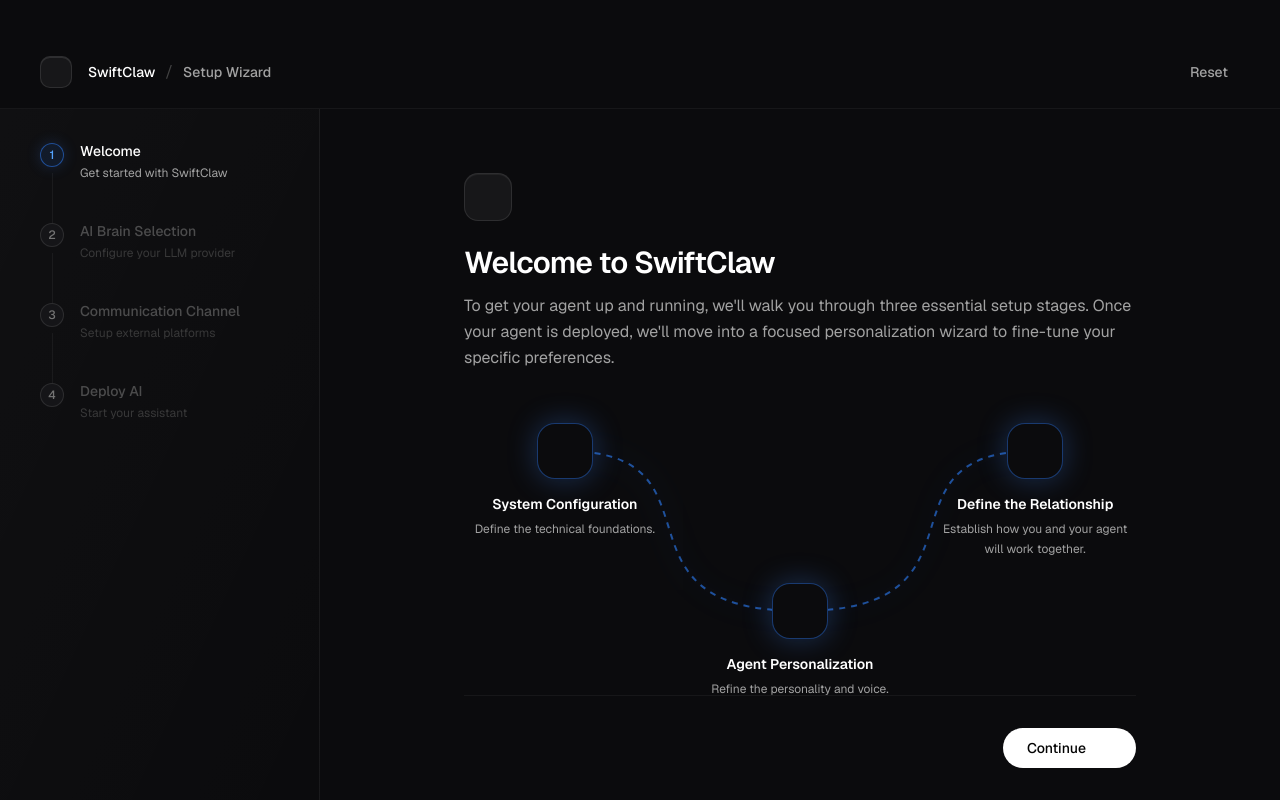
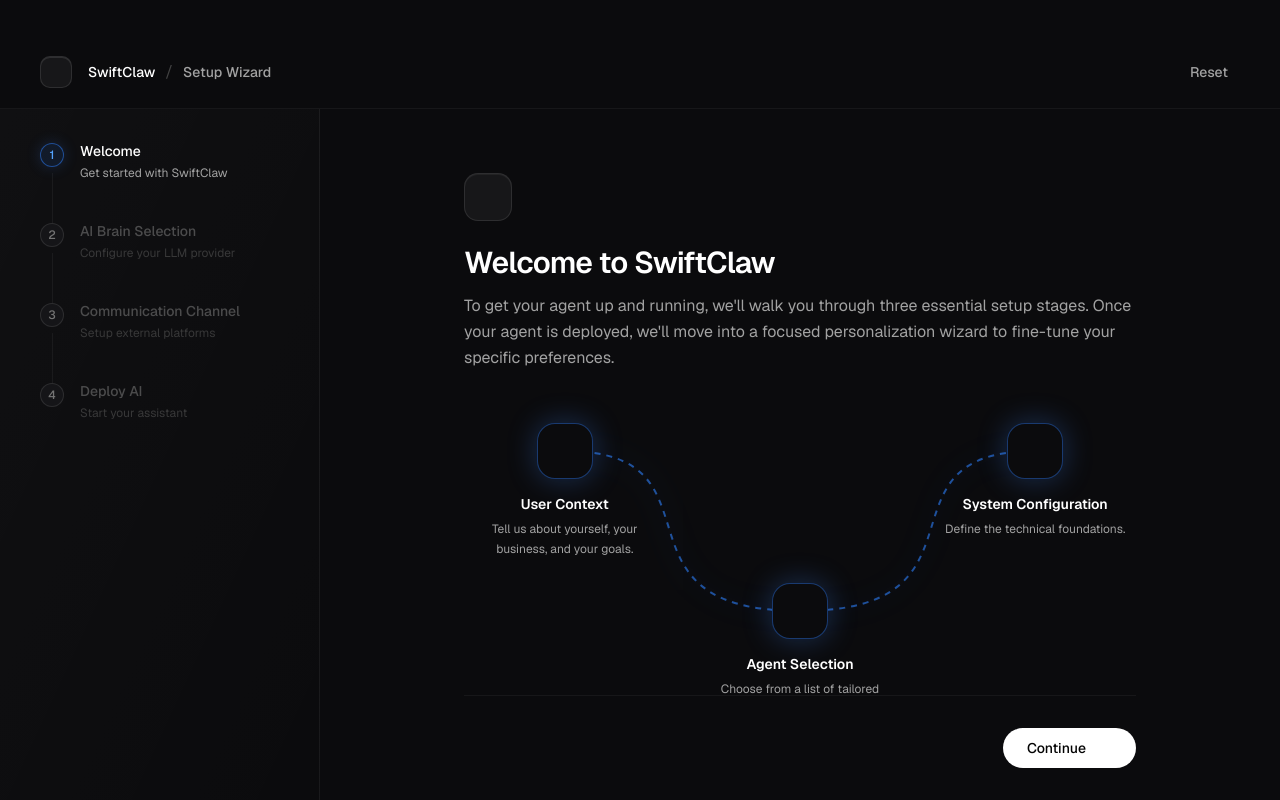
Before and after one commit to anthonyyoo24/swiftclaw-app, a Next.js app: page /onboarding in a window 1280 px wide. Built offline with nearby package versions, Linux system fonts and the light colour scheme; some icons are missing.

Commit message:
Updated onboarding text to System Configuration in WelcomeIllustration and changed WizardFooter disabled button cursor to not-allowed for better UX consistency.

```diff
--- a/src/components/onboarding/setup-wizard/WelcomeIllustration.tsx
+++ b/src/components/onboarding/setup-wizard/WelcomeIllustration.tsx
@@ -21,10 +21,36 @@ export function WelcomeIllustration() {
                 />
             </svg>
 
-            {/* Icon 1: Circuitry (Top Left) */}
+            {/* Icon 1: User Context (Top Left) */}
             <div className="absolute left-[15%] top-[25%] -translate-x-1/2 -translate-y-1/2 w-14 h-14 rounded-2xl bg-[#09090b] border border-blue-500/40 flex items-center justify-center shadow-[0_0_30px_rgba(59,130,246,0.3)] z-10">
+                <Icon icon="lucide:user" className="text-2xl text-blue-400" />
+                <div className="absolute top-full mt-4 left-1/2 -translate-x-1/2 w-48 text-center flex flex-col items-center pointer-events-none">
+                    <span className="text-white text-sm font-semibold">
+                        User Context
+                    </span>
+                    <span className="text-xs text-neutral-400 mt-1.5 leading-relaxed">
+                        Tell us about yourself, your business, and your goals.
+                    </span>
+                </div>
+            </div>
+
+            {/* Icon 2: Brain (Middle Bottom) */}
+            <div className="absolute left-[50%] top-[75%] -translate-x-1/2 -translate-y-1/2 w-14 h-14 rounded-2xl bg-[#09090b] border border-blue-500/40 flex items-center justify-center shadow-[0_0_30px_rgba(59,130,246,0.3)] z-10">
+                <Icon icon="lucide:bot" className="text-2xl text-blue-400" />
+                <div className="absolute top-full mt-4 left-1/2 -translate-x-1/2 w-48 text-center flex flex-col items-center pointer-events-none">
+                    <span className="text-white text-sm font-semibold">
+                        Agent Selection
+                    </span>
+                    <span className="text-xs text-neutral-400 mt-1.5 leading-relaxed">
+                        Choose from a list of tailored agents.
+                    </span>
+                </div>
+            </div>
+
+            {/* Icon 3: System Configuration (Top Right) */}
+            <div className="absolute left-[85%] top-[25%] -translate-x-1/2 -translate-y-1/2 w-14 h-14 rounded-2xl bg-[#09090b] border border-blue-500/40 flex items-center justify-center shadow-[0_0_30px_rgba(59,130,246,0.3)] z-10">
                 <Icon icon="solar:cpu-linear" className="text-2xl text-blue-400" />
-                <div className="absolute top-full mt-4 left-1/2 -translate-x-1/2 w-48 text-center flex flex-col items-center pointer-events-none">
+                <div className="absolute top-full mt-4 left-1/2 -translate-x-1/2 text-center flex flex-col items-center pointer-events-none w-48">
                     <span className="text-white text-sm font-semibold">
                         System Configuration
                     </span>
@@ -33,32 +59,6 @@ export function WelcomeIllustration() {
                     </span>
                 </div>
             </div>
-
-            {/* Icon 2: Brain (Middle Bottom) */}
-            <div className="absolute left-[50%] top-[75%] -translate-x-1/2 -translate-y-1/2 w-14 h-14 rounded-2xl bg-[#09090b] border border-blue-500/40 flex items-center justify-center shadow-[0_0_30px_rgba(59,130,246,0.3)] z-10">
-                <Icon icon="lucide:brain" className="text-2xl text-blue-400" />
-                <div className="absolute top-full mt-4 left-1/2 -translate-x-1/2 w-48 text-center flex flex-col items-center pointer-events-none">
-                    <span className="text-white text-sm font-semibold">
-                        Agent Personalization
-                    </span>
-                    <span className="text-xs text-neutral-400 mt-1.5 leading-relaxed">
-                        Refine the personality and voice.
-                    </span>
-                </div>
-            </div>
-
-            {/* Icon 3: Handshake (Top Right) */}
-            <div className="absolute left-[85%] top-[25%] -translate-x-1/2 -translate-y-1/2 w-14 h-14 rounded-2xl bg-[#09090b] border border-blue-500/40 flex items-center justify-center shadow-[0_0_30px_rgba(59,130,246,0.3)] z-10">
-                <Icon icon="lucide:handshake" className="text-2xl text-blue-400" />
-                <div className="absolute top-full mt-4 left-1/2 -translate-x-1/2 text-center flex flex-col items-center pointer-events-none w-48">
-                    <span className="text-white text-sm font-semibold">
-                        Define the Relationship
-                    </span>
-                    <span className="text-xs text-neutral-400 mt-1.5 leading-relaxed">
-                        Establish how you and your agent will work together.
-                    </span>
-                </div>
-            </div>
         </div>
     );
 }
--- a/src/components/ui/wizard/WizardFooter.tsx
+++ b/src/components/ui/wizard/WizardFooter.tsx
@@ -44,7 +44,7 @@ export function WizardFooter({
                 disabled={!canProgress || isDeploying}
                 className={
                     isLastStep
-                        ? "group relative inline-flex items-center justify-center gap-2 bg-white text-black px-6 py-2.5 rounded-full text-sm font-medium hover:bg-neutral-200 focus:outline-none focus-visible:ring-2 focus:ring-white/20 active:scale-[0.98] active:ring-2 active:ring-white/20 transition-all overflow-hidden disabled:opacity-80 disabled:cursor-wait cursor-pointer ml-auto"
+                        ? "group relative inline-flex items-center justify-center gap-2 bg-white text-black px-6 py-2.5 rounded-full text-sm font-medium hover:bg-neutral-200 focus:outline-none focus-visible:ring-2 focus:ring-white/20 active:scale-[0.98] active:ring-2 active:ring-white/20 transition-all overflow-hidden disabled:opacity-80 disabled:cursor-not-allowed cursor-pointer ml-auto"
                         : "disabled:opacity-50 disabled:cursor-not-allowed group inline-flex items-center gap-2 bg-white text-black px-6 py-2.5 rounded-full text-sm font-medium hover:bg-neutral-200 focus:outline-none focus-visible:ring-2 focus:ring-white/20 active:scale-[0.98] active:ring-2 active:ring-white/20 transition-all ml-auto cursor-pointer"
                 }
             >
```
